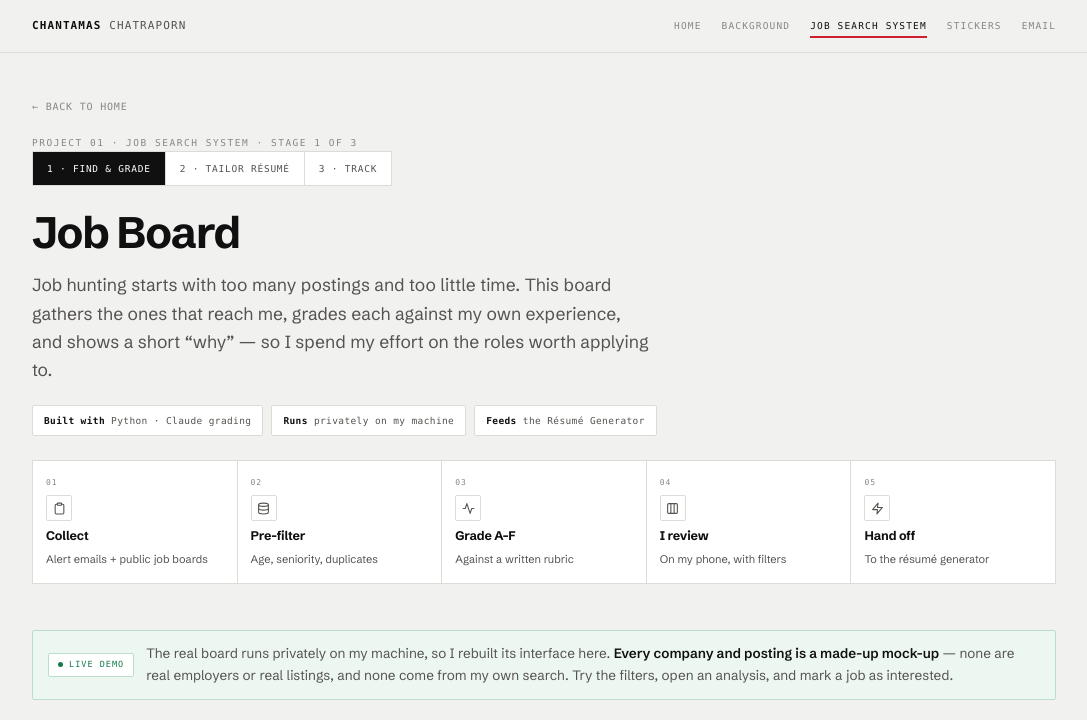
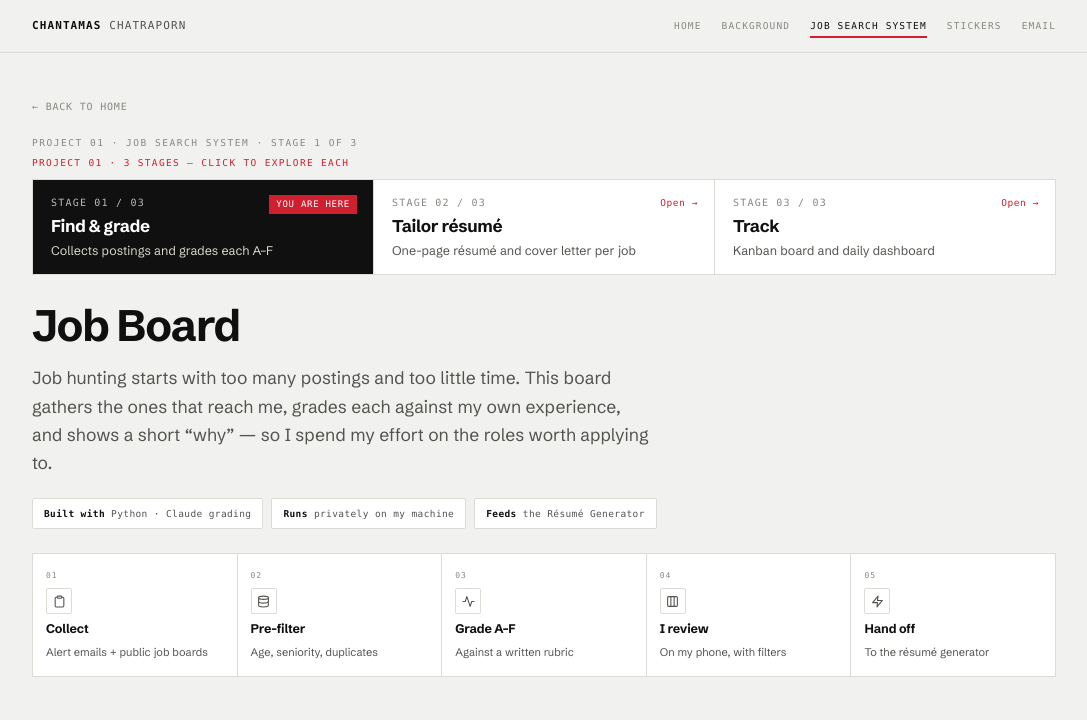
Before and after one commit to JJoopjip/JJoopjip.github.io, a plain HTML site: page index.html in a window 1280 px wide. Both pictures are taken after a click on the link "JOB SEARCH SYSTEM". Shown: the top 720 px of the page, without its empty margins (96-1183 px from the left). Drawn offline with Linux system fonts and the light colour scheme; a web font is replaced by a local one.

Commit message:
Make Job Search System stage switcher a prominent clickable stepper
Co-Authored-By: Claude Sonnet 5.5 <noreply@anthropic.com>
Claude-Session: https://claude.ai/code/session_01DwA7d7ukp67AwBxxZkgx4z

```diff
--- a/index.html
+++ b/index.html
@@ -124,10 +124,20 @@ section.block{padding:48px 0;border-top:1px solid var(--rule)}
 @media (max-width:860px){.projgrid.three{grid-template-columns:1fr}}
 .flow.five{grid-template-columns:repeat(5,1fr)}
 @media (max-width:860px){.flow.five{grid-template-columns:repeat(2,1fr)}}
-.stagenav{display:flex;flex-wrap:wrap;gap:1px;margin:0 0 22px;background:var(--rule);border:1px solid var(--rule);width:fit-content;max-width:100%}
-.stagenav a{font-family:var(--mono);font-size:9.5px;letter-spacing:.08em;text-transform:uppercase;text-decoration:none;color:var(--mid);background:var(--surface);padding:9px 14px}
-.stagenav a:hover{color:var(--ink)}
-.stagenav a.on{color:#fff;background:var(--ink)}
+.stagenav{margin:4px 0 26px}
+.stagenav .sn-label{font-family:var(--mono);font-size:9.5px;letter-spacing:.14em;text-transform:uppercase;color:var(--accent);display:block;margin-bottom:9px}
+.stagenav .sn-row{display:grid;grid-template-columns:repeat(3,1fr);gap:1px;background:var(--rule);border:1px solid var(--rule)}
+.stagenav a{display:flex;flex-direction:column;gap:5px;text-decoration:none;color:var(--ink);background:var(--surface);padding:15px 18px;position:relative;transition:background .12s}
+.stagenav a:not(.on):hover{background:var(--surface-2)}
+.stagenav a:not(.on)::after{content:"Open \2192";position:absolute;top:15px;right:16px;font-family:var(--mono);font-size:9.5px;letter-spacing:.06em;color:var(--accent)}
+.stagenav a.on{background:var(--ink);color:#fff;cursor:default}
+.stagenav a.on::after{content:"You are here";position:absolute;top:15px;right:16px;font-family:var(--mono);font-size:9px;letter-spacing:.08em;text-transform:uppercase;background:var(--accent);color:#fff;padding:2px 7px}
+.stagenav .sn-n{font-family:var(--mono);font-size:10px;letter-spacing:.12em;color:var(--faint)}
+.stagenav a.on .sn-n{color:#bdbab4}
+.stagenav b{font-family:var(--display);font-size:17px;font-weight:700;letter-spacing:-.02em;line-height:1.2;padding-right:78px}
+.stagenav .sn-d{font-size:12.5px;color:var(--mid);line-height:1.4}
+.stagenav a.on .sn-d{color:#d9d6cf}
+@media (max-width:720px){.stagenav .sn-row{grid-template-columns:1fr}}
 .gradetbl{display:grid;grid-template-columns:repeat(4,1fr);gap:1px;margin-top:14px;background:var(--rule);border:1px solid var(--rule)}
 .gradetbl div{background:var(--surface);padding:14px 16px}
 .gradetbl b{display:block;font-family:var(--mono);font-size:11px;letter-spacing:.06em;margin-bottom:6px}
@@ -527,7 +537,8 @@ section.block{padding:48px 0;border-top:1px solid var(--rule)}
           <p><b>A PMP and PharmD with seven years running launches — and <span class="kw">I build the tools myself.</span></b> An autonomous Claude agent that tailors a résumé to any job posting, and original animated sticker packs live on WhatsApp and WeChat.</p>
         </div>
       </div>
-      <div class="projgrid three reveal">
+      <p class="sn-hint" style="margin:26px 0 0;font-family:var(--mono);font-size:9.5px;letter-spacing:.14em;text-transform:uppercase;color:var(--accent)">3 stages, 3 pages — click a card to explore each</p>
+      <div class="projgrid three reveal" style="margin-top:10px">
         <a class="projcard" href="#/job-search" data-route="/job-search">
           <div class="pk">Project 01 · Stage 1 of 3 · Find &amp; grade</div>
           <h3 class="jt"><span class="icb"><svg class="ic"><use href="#i-clipboard"/></svg></span><span>Job Board</span></h3>
@@ -834,7 +845,7 @@ section.block{padding:48px 0;border-top:1px solid var(--rule)}
     <div class="wrap">
       <a class="back" href="#/" data-route="/">← Back to home</a>
       <div class="eyebrow">Project 01 · Job Search System · Stage 1 of 3</div>
-      <div class="stagenav" aria-label="Job Search System stages"><a href="#/job-search" data-route="/job-search" class="on">1 · Find &amp; grade</a><a href="#/resume-gen" data-route="/resume-gen">2 · Tailor résumé</a><a href="#/tracker" data-route="/tracker">3 · Track</a></div>
+      <div class="stagenav" aria-label="Job Search System: 3 stages"><span class="sn-label">Project 01 · 3 stages — click to explore each</span><div class="sn-row"><a href="#/job-search" data-route="/job-search" class="on" aria-current="page"><span class="sn-n">STAGE 01 / 03</span><b>Find &amp; grade</b><span class="sn-d">Collects postings and grades each A–F</span></a><a href="#/resume-gen" data-route="/resume-gen"><span class="sn-n">STAGE 02 / 03</span><b>Tailor résumé</b><span class="sn-d">One-page résumé and cover letter per job</span></a><a href="#/tracker" data-route="/tracker"><span class="sn-n">STAGE 03 / 03</span><b>Track</b><span class="sn-d">Kanban board and daily dashboard</span></a></div></div>
       <h1>Job Board</h1>
       <p class="lead">Job hunting starts with too many postings and too little time. This board gathers the ones that reach me, grades each against my own experience, and shows a short “why” — so I spend my effort on the roles worth applying to.</p>
       <div class="detail-meta">
@@ -899,7 +910,7 @@ section.block{padding:48px 0;border-top:1px solid var(--rule)}
     <div class="wrap">
       <a class="back" href="#/" data-route="/">← Back to home</a>
       <div class="eyebrow">Project 01 · Job Search System · Stage 3 of 3</div>
-      <div class="stagenav" aria-label="Job Search System stages"><a href="#/job-search" data-route="/job-search">1 · Find &amp; grade</a><a href="#/resume-gen" data-route="/resume-gen">2 · Tailor résumé</a><a href="#/tracker" data-route="/tracker" class="on">3 · Track</a></div>
+      <div class="stagenav" aria-label="Job Search System: 3 stages"><span class="sn-label">Project 01 · 3 stages — click to explore each</span><div class="sn-row"><a href="#/job-search" data-route="/job-search"><span class="sn-n">STAGE 01 / 03</span><b>Find &amp; grade</b><span class="sn-d">Collects postings and grades each A–F</span></a><a href="#/resume-gen" data-route="/resume-gen"><span class="sn-n">STAGE 02 / 03</span><b>Tailor résumé</b><span class="sn-d">One-page résumé and cover letter per job</span></a><a href="#/tracker" data-route="/tracker" class="on" aria-current="page"><span class="sn-n">STAGE 03 / 03</span><b>Track</b><span class="sn-d">Kanban board and daily dashboard</span></a></div></div>
       <h1>Job Application Tracker</h1>
       <p class="lead">A personal command centre for a serious job hunt. Every application lives on one board — with a daily dashboard that tells me what actually needs attention, so nothing slips.</p>
       <div class="detail-meta">
@@ -947,7 +958,7 @@ section.block{padding:48px 0;border-top:1px solid var(--rule)}
     <div class="wrap">
       <a class="back" href="#/" data-route="/">← Back to home</a>
       <div class="eyebrow">Project 01 · Job Search System · Stage 2 of 3</div>
-      <div class="stagenav" aria-label="Job Search System stages"><a href="#/job-search" data-route="/job-search">1 · Find &amp; grade</a><a href="#/resume-gen" data-route="/resume-gen" class="on">2 · Tailor résumé</a><a href="#/tracker" data-route="/tracker">3 · Track</a></div>
+      <div class="stagenav" aria-label="Job Search System: 3 stages"><span class="sn-label">Project 01 · 3 stages — click to explore each</span><div class="sn-row"><a href="#/job-search" data-route="/job-search"><span class="sn-n">STAGE 01 / 03</span><b>Find &amp; grade</b><span class="sn-d">Collects postings and grades each A–F</span></a><a href="#/resume-gen" data-route="/resume-gen" class="on" aria-current="page"><span class="sn-n">STAGE 02 / 03</span><b>Tailor résumé</b><span class="sn-d">One-page résumé and cover letter per job</span></a><a href="#/tracker" data-route="/tracker"><span class="sn-n">STAGE 03 / 03</span><b>Track</b><span class="sn-d">Kanban board and daily dashboard</span></a></div></div>
       <h1>AI Résumé Generator</h1>
       <p class="lead">Paste a job posting and get a one-page résumé built from my real career history — plus, if I want, a matching cover letter and a coverage score that shows exactly how well I fit the role.</p>
       <div class="hilite reveal">
```
Also changed, not shown: 1 other file.
